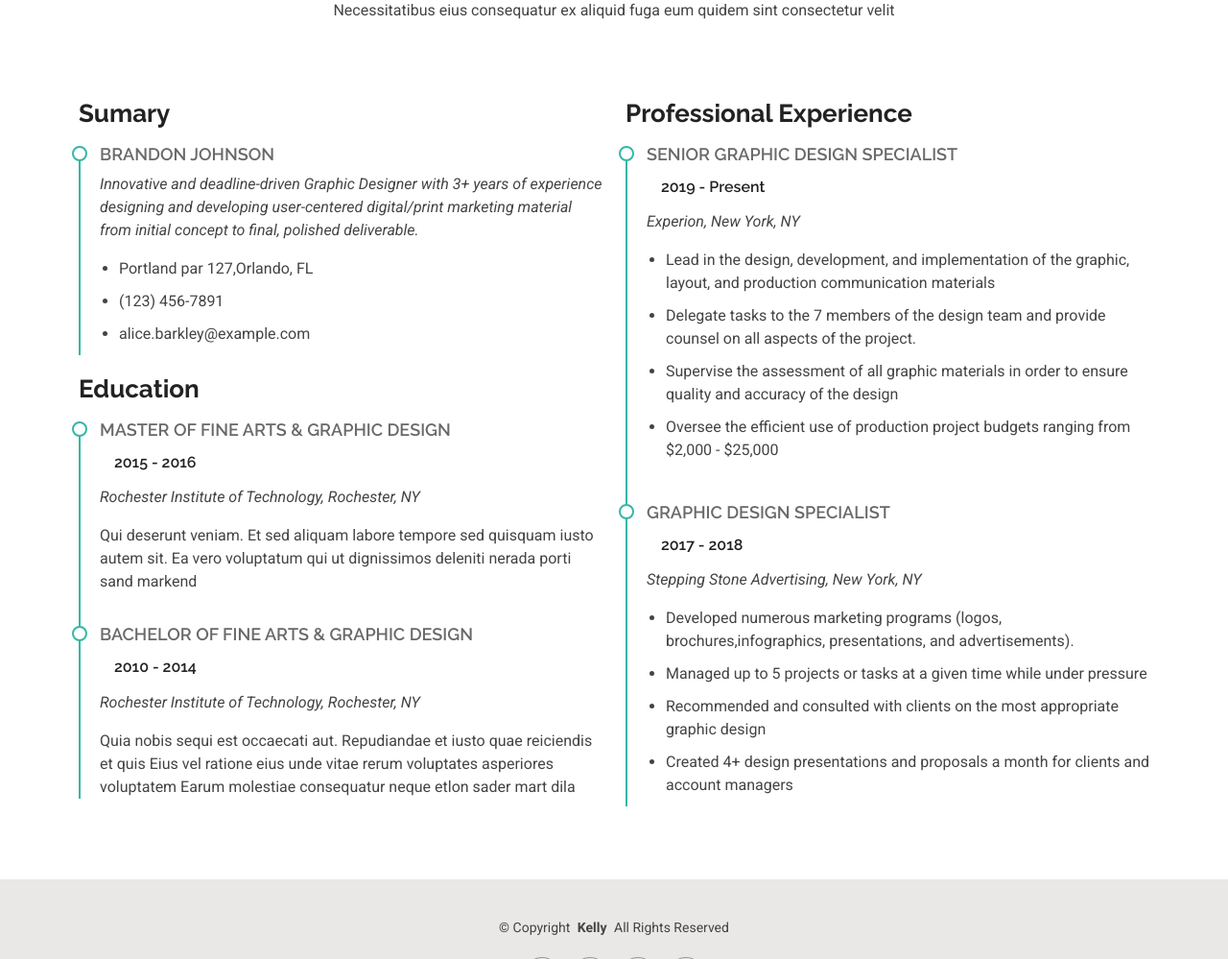
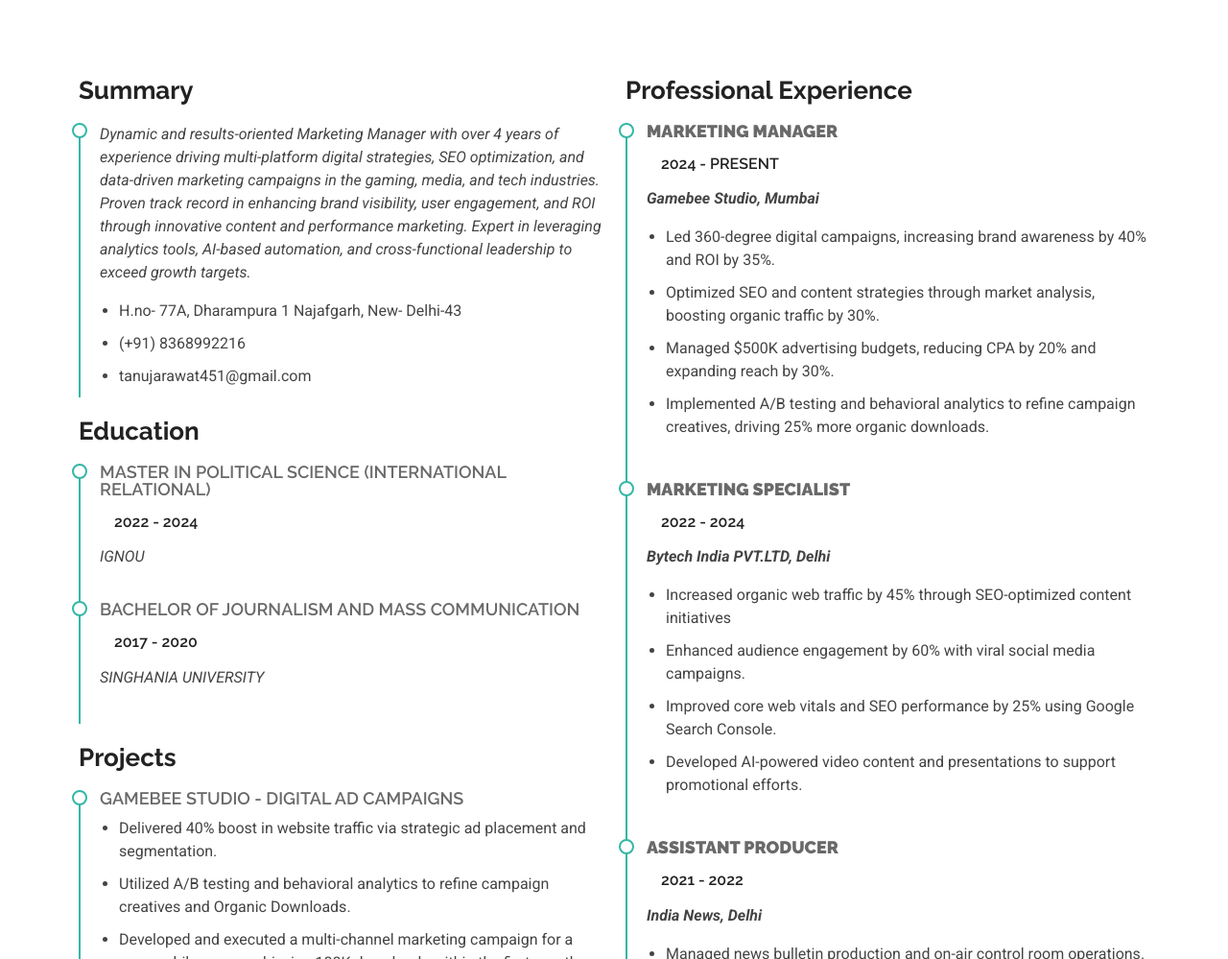
Before and after one commit to TanujaRawat123/Portfolio, a plain HTML site: page resume.html in a window 1280 px wide. Shown: the part 222-1221 px from the top of the page at 96% size. Drawn offline with Linux system fonts and the light colour scheme.

Commit message:
Added Resume Data and Skill

```diff
--- a/resume.html
+++ b/resume.html
@@ -15,7 +15,9 @@
   <!-- Fonts -->
   <link href="https://fonts.googleapis.com" rel="preconnect">
   <link href="https://fonts.gstatic.com" rel="preconnect" crossorigin>
-  <link href="https://fonts.googleapis.com/css2?family=Roboto:ital,wght@0,100;0,300;0,400;0,500;0,700;0,900;1,100;1,300;1,400;1,500;1,700;1,900&family=Poppins:ital,wght@0,100;0,200;0,300;0,400;0,500;0,600;0,700;0,800;0,900;1,100;1,200;1,300;1,400;1,500;1,600;1,700;1,800;1,900&family=Raleway:ital,wght@0,100;0,200;0,300;0,400;0,500;0,600;0,700;0,800;0,900;1,100;1,200;1,300;1,400;1,500;1,600;1,700;1,800;1,900&display=swap" rel="stylesheet">
+  <link
+    href="https://fonts.googleapis.com/css2?family=Roboto:ital,wght@0,100;0,300;0,400;0,500;0,700;0,900;1,100;1,300;1,400;1,500;1,700;1,900&family=Poppins:ital,wght@0,100;0,200;0,300;0,400;0,500;0,600;0,700;0,800;0,900;1,100;1,200;1,300;1,400;1,500;1,600;1,700;1,800;1,900&family=Raleway:ital,wght@0,100;0,200;0,300;0,400;0,500;0,600;0,700;0,800;0,900;1,100;1,200;1,300;1,400;1,500;1,600;1,700;1,800;1,900&display=swap"
+    rel="stylesheet">
 
   <!-- Vendor CSS Files -->
   <link href="assets/vendor/bootstrap/css/bootstrap.min.css" rel="stylesheet">
@@ -44,7 +46,7 @@
       <a href="index.html" class="logo d-flex align-items-center me-auto me-xl-0">
         <!-- Uncomment the line below if you also wish to use an image logo -->
         <!-- <img src="assets/img/logo.png" alt=""> -->
-        <h1 class="sitename">Kelly</h1>
+        <h1 class="sitename">TANUJA RAWAT</h1>
       </a>
 
       <nav id="navmenu" class="navmenu">
@@ -57,7 +59,8 @@
           <li class="dropdown"><a href="#"><span>Dropdown</span> <i class="bi bi-chevron-down toggle-dropdown"></i></a>
             <ul>
               <li><a href="#">Dropdown 1</a></li>
-              <li class="dropdown"><a href="#"><span>Deep Dropdown</span> <i class="bi bi-chevron-down toggle-dropdown"></i></a>
+              <li class="dropdown"><a href="#"><span>Deep Dropdown</span> <i
+                    class="bi bi-chevron-down toggle-dropdown"></i></a>
                 <ul>
                   <li><a href="#">Deep Dropdown 1</a></li>
                   <li><a href="#">Deep Dropdown 2</a></li>
@@ -93,8 +96,7 @@
 
       <!-- Section Title -->
       <div class="container section-title" data-aos="fade-up">
-        <h2>Resume</h2>
-        <p>Necessitatibus eius consequatur ex aliquid fuga eum quidem sint consectetur velit</p>
+        <h2>Tanuja Rawat - Marketing Manager</h2>
       </div><!-- End Section Title -->
 
       <div class="container">
@@ -102,68 +104,109 @@
         <div class="row">
 
           <div class="col-lg-6" data-aos="fade-up" data-aos-delay="100">
-            <h3 class="resume-title">Sumary</h3>
+            <h3 class="resume-title">Summary</h3>
 
             <div class="resume-item pb-0">
-              <h4>Brandon Johnson</h4>
-              <p><em>Innovative and deadline-driven Graphic Designer with 3+ years of experience designing and developing user-centered digital/print marketing material from initial concept to final, polished deliverable.</em></p>
+              <p><em>Dynamic and results-oriented Marketing Manager with over 4 years of
+                  experience driving multi-platform digital strategies, SEO optimization, and
+                  data-driven marketing campaigns in the gaming, media, and tech
+                  industries. Proven track record in enhancing brand visibility, user
+                  engagement, and ROI through innovative content and performance
+                  marketing. Expert in leveraging analytics tools, AI-based automation, and
+                  cross-functional leadership to exceed growth targets.</em></p>
               <ul>
-                <li>Portland par 127,Orlando, FL</li>
-                <li>(123) 456-7891</li>
-                <li>alice.barkley@example.com</li>
+                <li>H.no- 77A, Dharampura 1
+                  Najafgarh, New- Delhi-43</li>
+                <li>(+91) 8368992216</li>
+                <li>tanujarawat451@gmail.com</li>
               </ul>
             </div><!-- Edn Resume Item -->
 
             <h3 class="resume-title">Education</h3>
             <div class="resume-item">
-              <h4>Master of Fine Arts &amp; Graphic Design</h4>
-              <h5>2015 - 2016</h5>
-              <p><em>Rochester Institute of Technology, Rochester, NY</em></p>
-              <p>Qui deserunt veniam. Et sed aliquam labore tempore sed quisquam iusto autem sit. Ea vero voluptatum qui ut dignissimos deleniti nerada porti sand markend</p>
+              <h4>Master in Political Science
+                (International Relational)</h4>
+              <h5>2022 - 2024</h5>
+              <p><em>IGNOU</em></p>
             </div><!-- Edn Resume Item -->
 
             <div class="resume-item">
-              <h4>Bachelor of Fine Arts &amp; Graphic Design</h4>
-              <h5>2010 - 2014</h5>
-              <p><em>Rochester Institute of Technology, Rochester, NY</em></p>
-              <p>Quia nobis sequi est occaecati aut. Repudiandae et iusto quae reiciendis et quis Eius vel ratione eius unde vitae rerum voluptates asperiores voluptatem Earum molestiae consequatur neque etlon sader mart dila</p>
+              <h4>Bachelor of Journalism and Mass Communication</h4>
+              <h5>2017 - 2020</h5>
+              <p><em>SINGHANIA UNIVERSITY</em></p>
             </div><!-- Edn Resume Item -->
 
+            <h3 class="resume-title">Projects</h3>
+            <div class="resume-item">
+              <h4>GameBee Studio - Digital Ad Campaigns</h4>
+              <ul>
+                <li>Delivered 40% boost in website traffic via strategic ad placement and segmentation.</li>
+                <li>Utilized A/B testing and behavioral analytics to refine campaign creatives and Organic Downloads.
+                </li>
+                <li>Developed and executed a multi-channel marketing campaign for a new mobile game, achieving 100K
+                  downloads within the first month.</li>
+                <li>Created engaging social media content, boosting user engagement by 35% across platforms.</li>
+              </ul>
+            </div><!-- Edn Resume Item -->
           </div>
 
           <div class="col-lg-6" data-aos="fade-up" data-aos-delay="200">
             <h3 class="resume-title">Professional Experience</h3>
             <div class="resume-item">
-              <h4>Senior graphic design specialist</h4>
-              <h5>2019 - Present</h5>
-              <p><em>Experion, New York, NY </em></p>
+              <h4><strong>Marketing Manager</strong></h4>
+              <h5>2024 - PRESENT</h5>
+              <p><em><strong>Gamebee Studio, Mumbai </strong></em></p>
               <ul>
-                <li>Lead in the design, development, and implementation of the graphic, layout, and production communication materials</li>
-                <li>Delegate tasks to the 7 members of the design team and provide counsel on all aspects of the project. </li>
-                <li>Supervise the assessment of all graphic materials in order to ensure quality and accuracy of the design</li>
-                <li>Oversee the efficient use of production project budgets ranging from $2,000 - $25,000</li>
+                <li>Led 360-degree digital campaigns, increasing brand awareness by 40% and ROI by 35%.</li>
+                <li>Optimized SEO and content strategies through market analysis, boosting organic traffic by 30%.</li>
+                <li>Managed $500K advertising budgets, reducing CPA by 20% and expanding reach by 30%.</li>
+                <li>Implemented A/B testing and behavioral analytics to refine campaign creatives, driving 25% more
+                  organic downloads.</li>
               </ul>
             </div><!-- Edn Resume Item -->
 
             <div class="resume-item">
-              <h4>Graphic design specialist</h4>
-              <h5>2017 - 2018</h5>
-              <p><em>Stepping Stone Advertising, New York, NY</em></p>
+              <h4><strong>Marketing Specialist</strong></h4>
+              <h5>2022 - 2024</h5>
+              <p><em><strong>Bytech India PVT.LTD, Delhi </strong></em></p>
               <ul>
-                <li>Developed numerous marketing programs (logos, brochures,infographics, presentations, and advertisements).</li>
-                <li>Managed up to 5 projects or tasks at a given time while under pressure</li>
-                <li>Recommended and consulted with clients on the most appropriate graphic design</li>
-                <li>Created 4+ design presentations and proposals a month for clients and account managers</li>
+                <li>Increased organic web traffic by 45% through SEO-optimized content initiatives</li>
+                <li>Enhanced audience engagement by 60% with viral social media campaigns.</li>
+                <li>Improved core web vitals and SEO performance by 25% using Google Search Console.</li>
+                <li>Developed AI-powered video content and presentations to support promotional efforts.</li>
               </ul>
             </div><!-- Edn Resume Item -->
 
+            <div class="resume-item">
+              <h4><strong>Assistant Producer</strong></h4>
+              <h5>2021 - 2022</h5>
+              <p><em><strong>India News, Delhi</strong></em></p>
+              <ul>
+                <li>Managed news bulletin production and on-air control room operations.</li>
+                <li>Enhanced digital engagement by publishing trending topics.</li>
+                <li>Maintained editorial quality while meeting rapid news cycle deadlines.</li>
+              </ul>
+            </div><!-- Edn Resume Item -->
           </div>
 
         </div>
 
       </div>
 
-    </section><!-- /Resume Section -->
+      <section id="contact" class="contact section">
+        <div class="container" data-aos="fade-up" data-aos-delay="100">
+          <div class="row gy-4">
+            <form action="" method="post" class="php-email-form" data-aos="fade-up" data-aos-delay="200">
+              <div class="row gy-4">
+                <div class="col-md-12 text-center">
+                  <button type="submit">Download Resume</button>
+                </div>
+              </div>
+            </form>
+          </div>
+        </div>
+      </section>
+
 
   </main>
 
@@ -171,7 +214,8 @@
 
     <div class="container">
       <div class="copyright text-center ">
-        <p>© <span>Copyright</span> <strong class="px-1 sitename">Kelly</strong> <span>All Rights Reserved<br></span></p>
+        <p>© <span>Copyright</span> <strong class="px-1 sitename">Kelly</strong> <span>All Rights Reserved<br></span>
+        </p>
       </div>
       <div class="social-links d-flex justify-content-center">
         <a href=""><i class="bi bi-twitter-x"></i></a>
@@ -184,14 +228,16 @@
         <!-- You can delete the links only if you've purchased the pro version. -->
         <!-- Licensing information: https://bootstrapmade.com/license/ -->
         <!-- Purchase the pro version with working PHP/AJAX contact form: [buy-url] -->
-        Designed by <a href="https://bootstrapmade.com/">BootstrapMade</a> Distributed by <a href=“https://themewagon.com>ThemeWagon
+        Designed by <a href="https://bootstrapmade.com/">BootstrapMade</a> Distributed by <a
+          href=“https://themewagon.com>ThemeWagon
       </div>
     </div>
 
   </footer>
 
   <!-- Scroll Top -->
-  <a href="#" id="scroll-top" class="scroll-top d-flex align-items-center justify-content-center"><i class="bi bi-arrow-up-short"></i></a>
+  <a href="#" id="scroll-top" class="scroll-top d-flex align-items-center justify-content-center"><i
+      class="bi bi-arrow-up-short"></i></a>
 
   <!-- Preloader -->
   <div id="preloader"></div>
```
Also changed, not shown: about.html (+50 -46 lines), index.html (+2 -1 lines), 1 other file.
